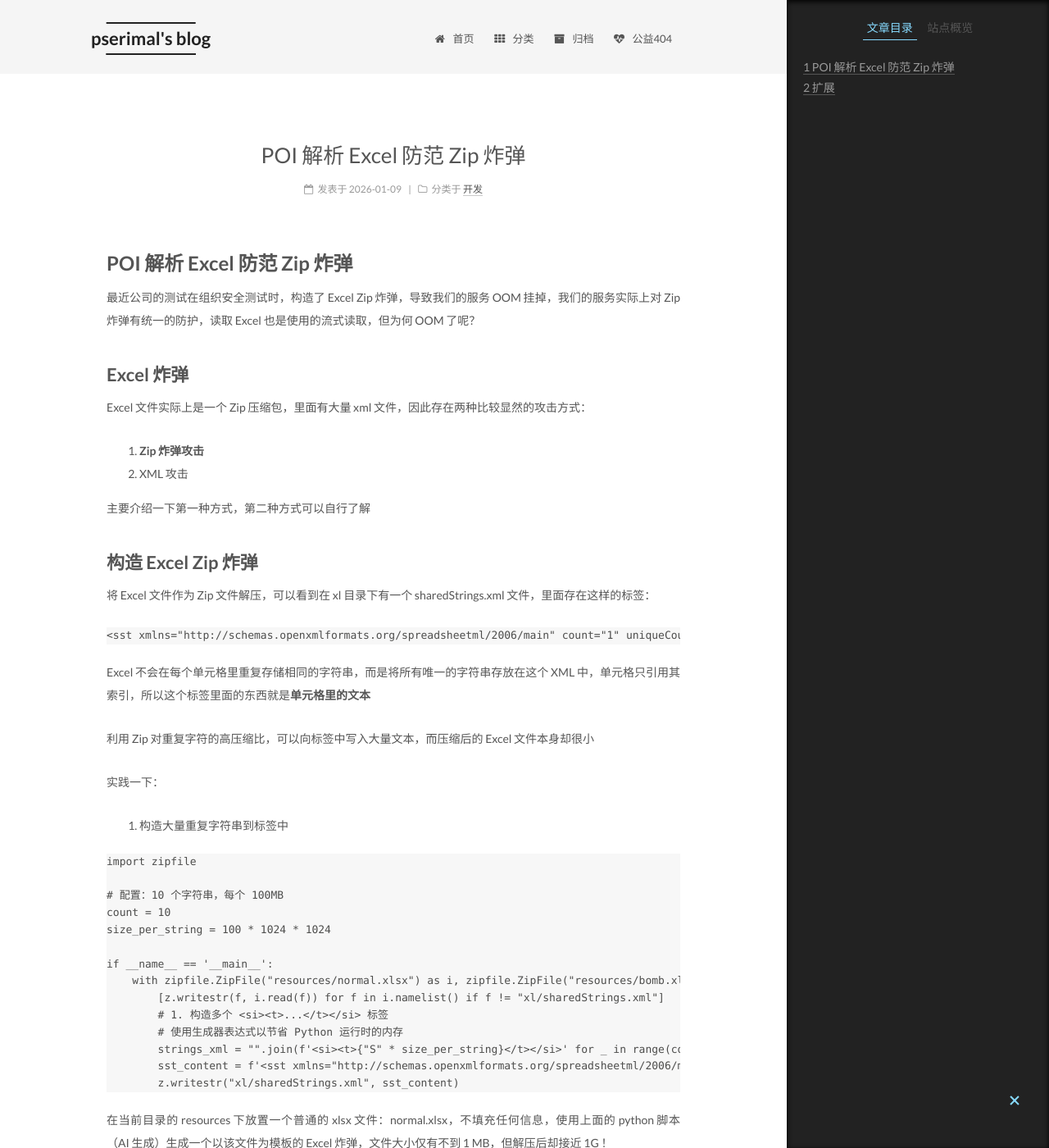
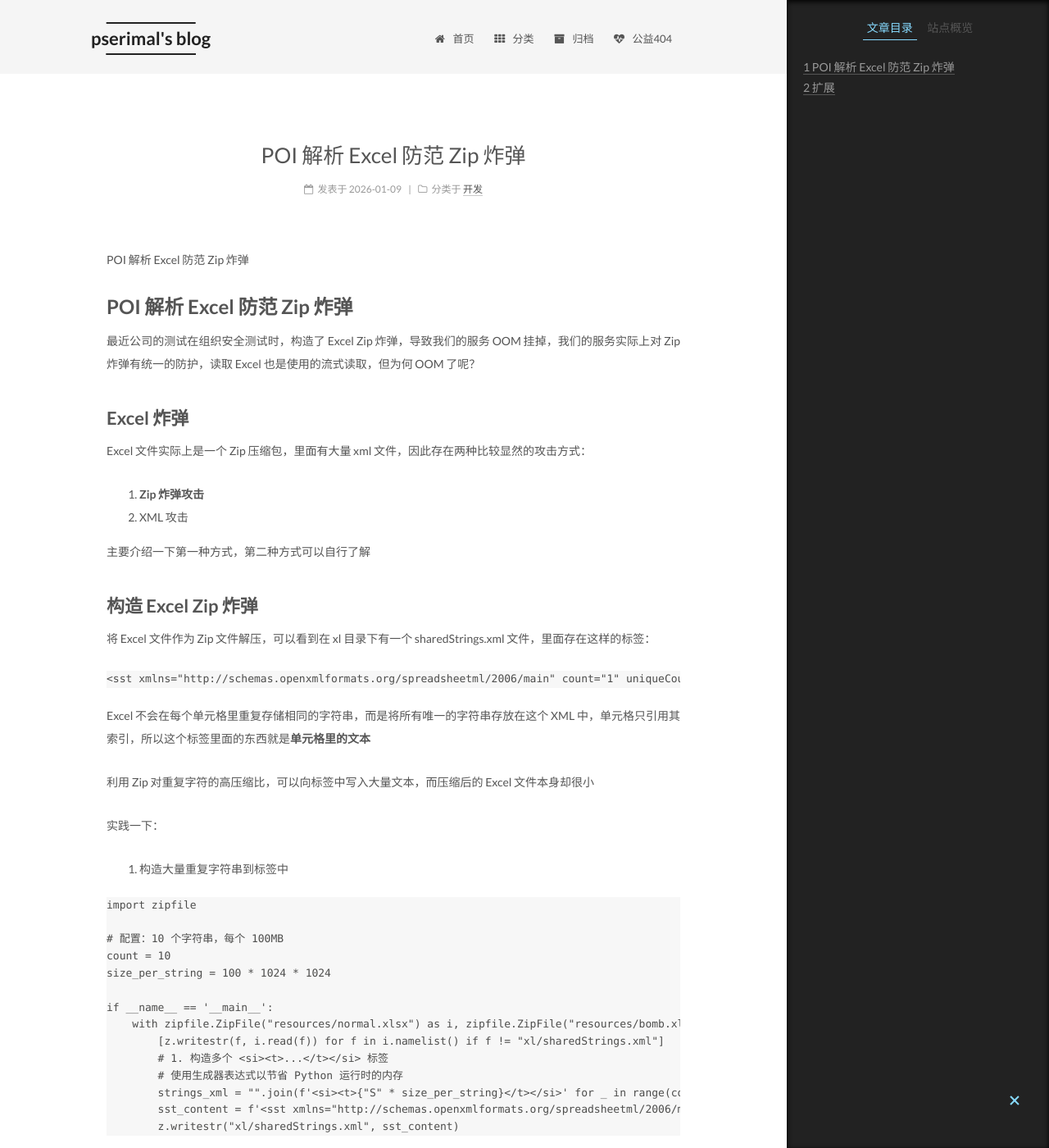
Before and after one commit to pserimal/pserimal.github.io, a Jekyll site: the page built from _posts/开发/2026-01-09-POI解析Excel防范炸弹的一种方式.md, in a window 1280 px wide and 1400 px high. Shown: the whole window at 82% size. Built offline with Jekyll 4.4.1, drawn with Linux system fonts in a browser that asks for light colours.

Commit message:
POI 解析 Excel 防范 Zip 炸弹调整

```diff
--- a/_posts/开发/2026-01-09-POI解析Excel防范炸弹的一种方式.md
+++ b/_posts/开发/2026-01-09-POI解析Excel防范炸弹的一种方式.md
@@ -8,6 +8,8 @@ tags:
 - Excel
 - Java
 ---
+
+POI 解析 Excel 防范 Zip 炸弹
 
 # POI 解析 Excel 防范 Zip 炸弹
 
```
